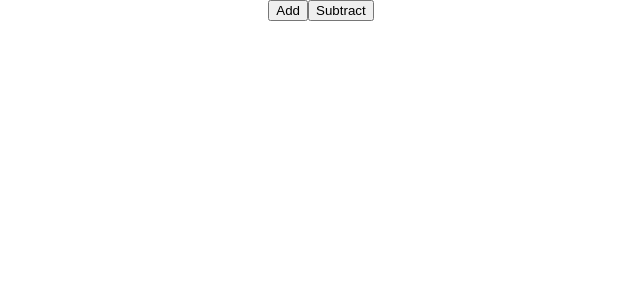
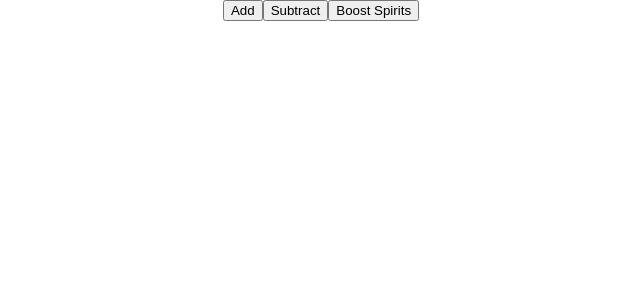
Before and after one commit to AlanaFarkas/up-and-down, a React (Create React App) app: page / in a window 1280 px wide. Shown: the top 300 px of the page, without its empty margins (319-959 px from the left). Built offline with nearby package versions, Linux system fonts and the light colour scheme.

Commit message:
adds boost spirits buttons

```diff
--- a/src/App.js
+++ b/src/App.js
@@ -13,7 +13,7 @@ class App extends Component {
 
     this.up = this.up.bind(this);
     this.down = this.down.bind(this);
-    // this.alana = this.alana.bind(this);
+    this.alana = this.alana.bind(this);
   }
 
   up() {
@@ -28,12 +28,16 @@ class App extends Component {
     })
   }
 
+  alana() {
+    console.log("You're gonna be ok girl");
+  }
+
   render() {
     return (
       <div className="App">
         <button onClick={this.up}>Add</button>
         <button onClick={this.down}>Subtract</button>
-
+        <button onClick={this.alana}>Boost Spirits</button>
       </div>
     );
   }
```
